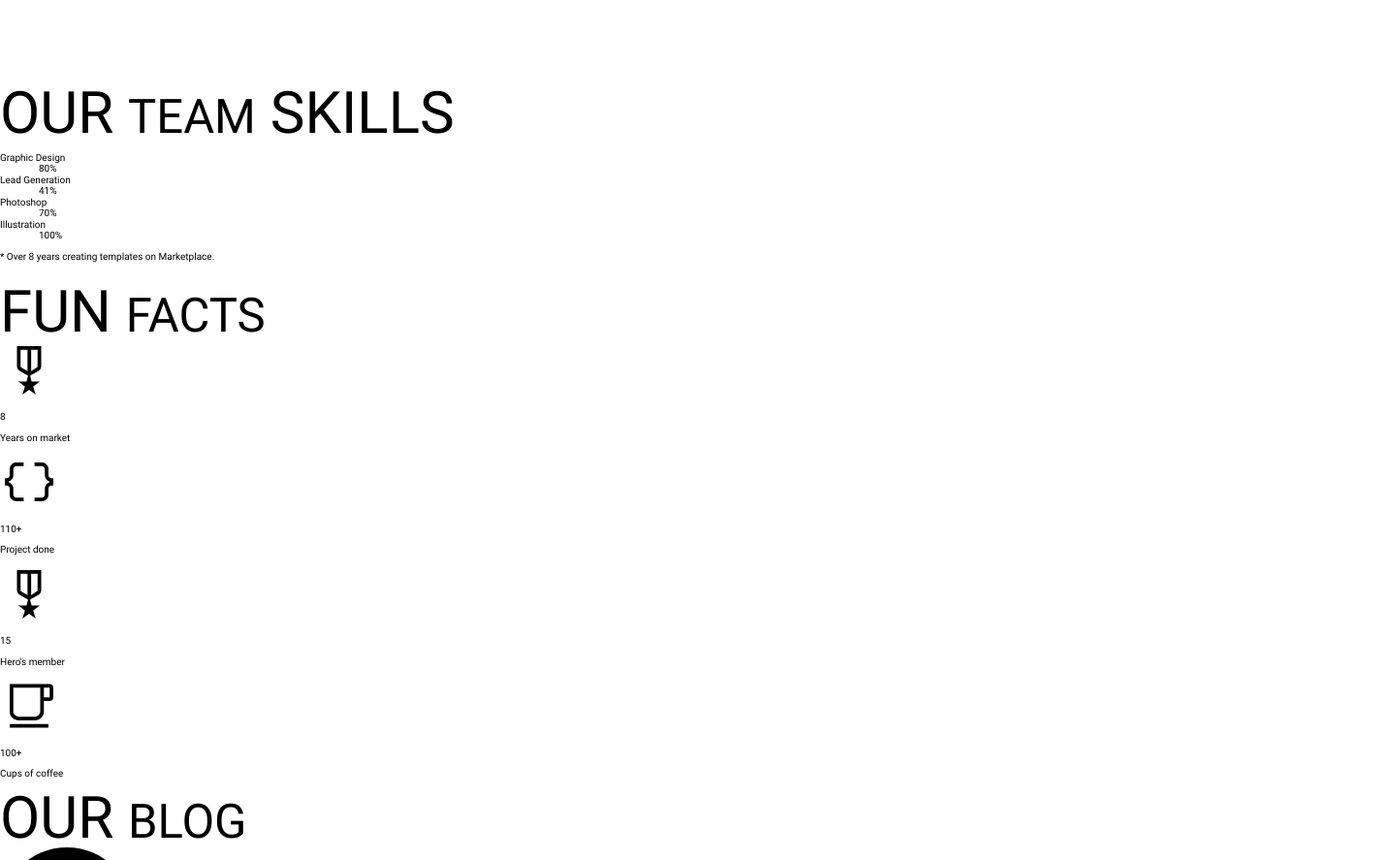
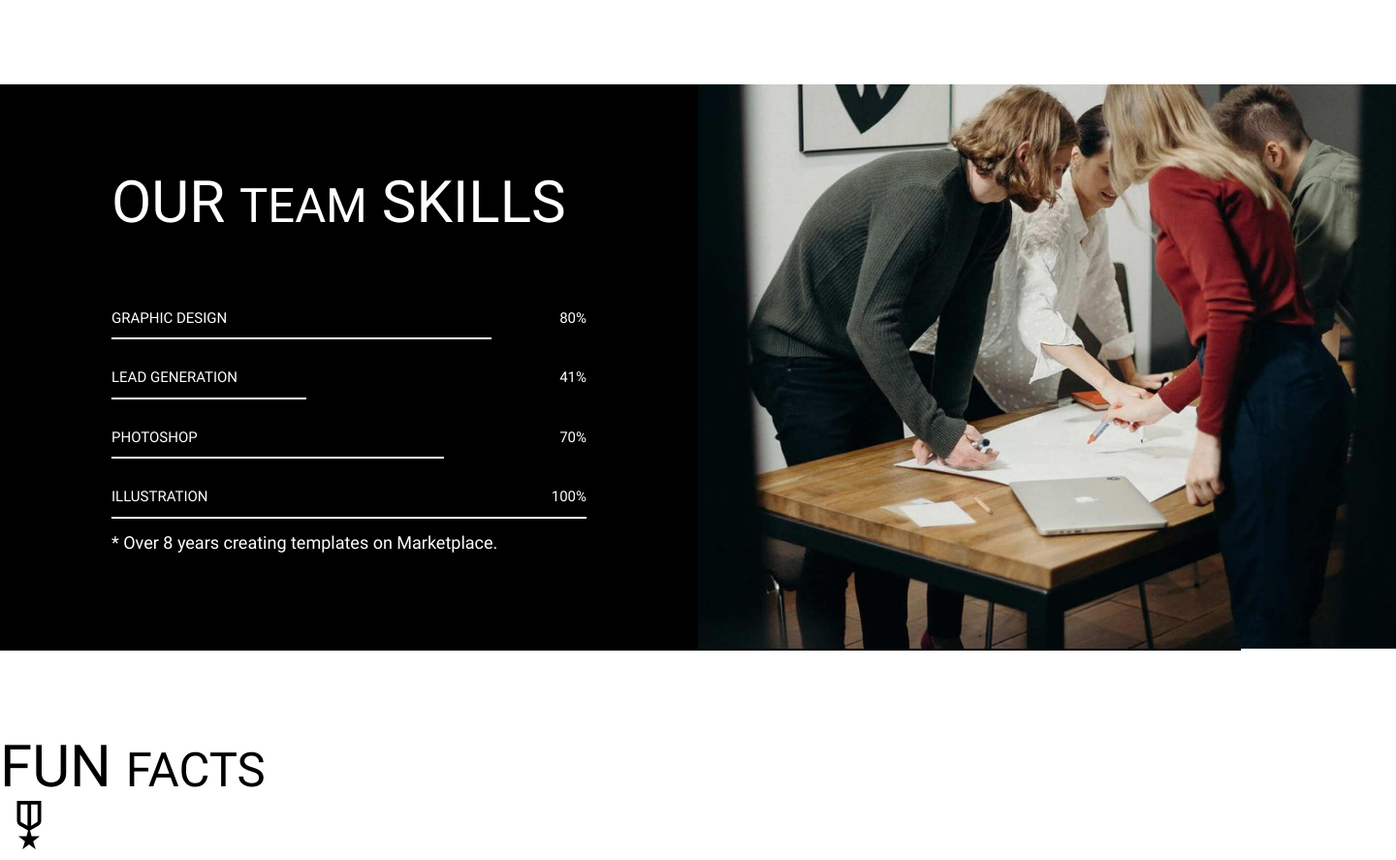
Before and after one commit to AuraST/roby, a plain HTML site: page index.html in a window 1280 px wide. Shown: the part 5729-6616 px from the top of the page at 97% size, 1440 px wide, since content can reach past the window. Drawn offline with Linux system fonts and the light colour scheme.

Commit message:
Added styles for Skills block

```diff
--- a/index.html
+++ b/index.html
@@ -341,6 +341,7 @@
         </section>
 
         <section class="skills">
+            <div class="skills__content">
                 <div class="skills__column">
                     <p class="skills__column-title title">
                         Our <span class="title_lower">team</span> Skills
@@ -354,7 +355,7 @@
                             <dd class="skills__item-number">
                                 80%
                             </dd>
-                        <div class="skills__item-bar"></div>
+                            <div class="skills__item-bar" style="--bar-rate: 80%;"></div>
                         </div>
                         <div class="skills__item">
                             <dt class="skills__item-text">
@@ -363,7 +364,7 @@
                             <dd class="skills__item-number">
                                 41%
                             </dd>
-                        <div class="skills__item-bar"></div>
+                            <div class="skills__item-bar" style="--bar-rate: 41%;"></div>
                         </div>
                         <div class="skills__item">
                             <dt class="skills__item-text">
@@ -372,7 +373,7 @@
                             <dd class="skills__item-number">
                                 70%
                             </dd>
-                        <div class="skills__item-bar"></div>
+                            <div class="skills__item-bar" style="--bar-rate: 70%;"></div>
                         </div>
                         <div class="skills__item">
                             <dt class="skills__item-text">
@@ -381,7 +382,7 @@
                             <dd class="skills__item-number">
                                 100%
                             </dd>
-                        <div class="skills__item-bar"></div>
+                            <div class="skills__item-bar" style="--bar-rate: 100%;"></div>
                         </div>
                     </dl>
 
@@ -391,9 +392,10 @@
                 </div>
                 <div class="skills__column">
                     <picture>
-                    <source media="(min-width: 768px)" srcset="image/skills/foto-mb.jpg">
+                        <source media="(max-width: 768px)" srcset="image/skills/foto-mb.jpg">
                         <img class="skills__image" src="image/skills/foto.jpg" alt="">
                     </picture>
+                </div>
             </div>
         </section>
 
--- a/style/index.css
+++ b/style/index.css
@@ -11,3 +11,4 @@
 @import url('works/index.css');
 @import url('advantages/index.css');
 @import url('reviews/index.css');
+@import url('skills/index.css');
--- /dev/null
+++ b/style/skills/index.css
@@ -0,0 +1 @@
+@import url('skills.css');
--- /dev/null
+++ b/style/skills/skills.css
@@ -0,0 +1,75 @@
+.skills {
+    margin: 0 auto 9rem;
+
+    background-color: #000;
+
+    color: #fff;
+}
+
+.skills__content {
+    display: grid;
+
+    grid-template-columns: repeat(2, 72rem);
+
+    max-width: 144rem;
+    width: 100%;
+
+    margin: 0 auto;
+}
+
+.skills__column:first-child {
+    padding: 9.2rem 11.5rem;
+}
+
+.skills__image {
+    width: 100%;
+}
+
+.skills__column-title {
+    margin-bottom: 8rem;
+}
+
+.skills__list {
+    margin: 0;
+}
+
+.skills__item {
+    position: relative;
+
+    display: flex;
+
+    justify-content: space-between;
+
+    font-size: 1.5rem;
+
+    text-transform: uppercase;
+
+    line-height: 1.3;
+}
+
+.skills__item:not(:last-child) {
+    margin: 0 0 3rem;
+}
+
+.skills__item-bar {
+    position: absolute;
+
+    bottom: 0;
+
+    display: block;
+
+    height: .2rem;
+    width: var(--bar-rate);
+
+    background-color: #fff;
+}
+
+.skills__item-text {
+    margin-bottom: 1.2rem;
+}
+
+.skills__footnote {
+    margin: 1.5rem 0 0;
+
+    font-size: 1.8rem;
+}
```
Lines whose indentation alone changed are shown as unchanged.
